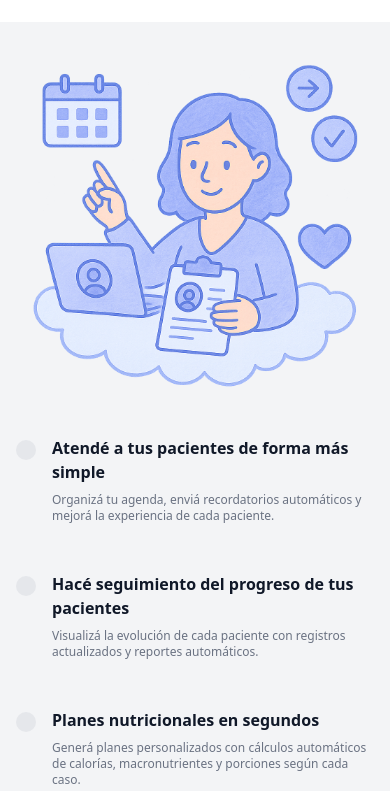
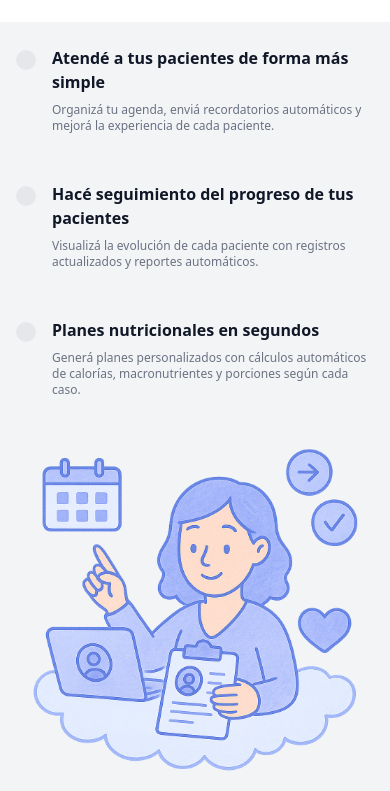
Before and after one commit to leonardocueto/numari-landing, an Astro site: page / in a window 390 px wide. Shown: the part 760-1551 px from the top of the page. Built offline with nearby package versions, Linux system fonts and the light colour scheme; Astro itself is replaced by a stand-in of ours.

Commit message:
Update SectionImgLeft layout for improved responsiveness

```diff
--- a/src/components/SectionImgLeft.astro
+++ b/src/components/SectionImgLeft.astro
@@ -7,7 +7,7 @@ export interface Props {
 const { bg = '', img } = Astro.props;
 ---
 
-<section class={`${bg} flex flex-col md:flex-row items-center gap-8 md:justify-between px-4 md:px-44 py-6 md:py-24`}>
+<section class={`${bg} flex flex-col-reverse md:flex-row items-center gap-8 md:justify-between px-4 md:px-44 py-6 md:py-24`}>
   <img
     src={img}
     alt={`foto ${img}`}
```
